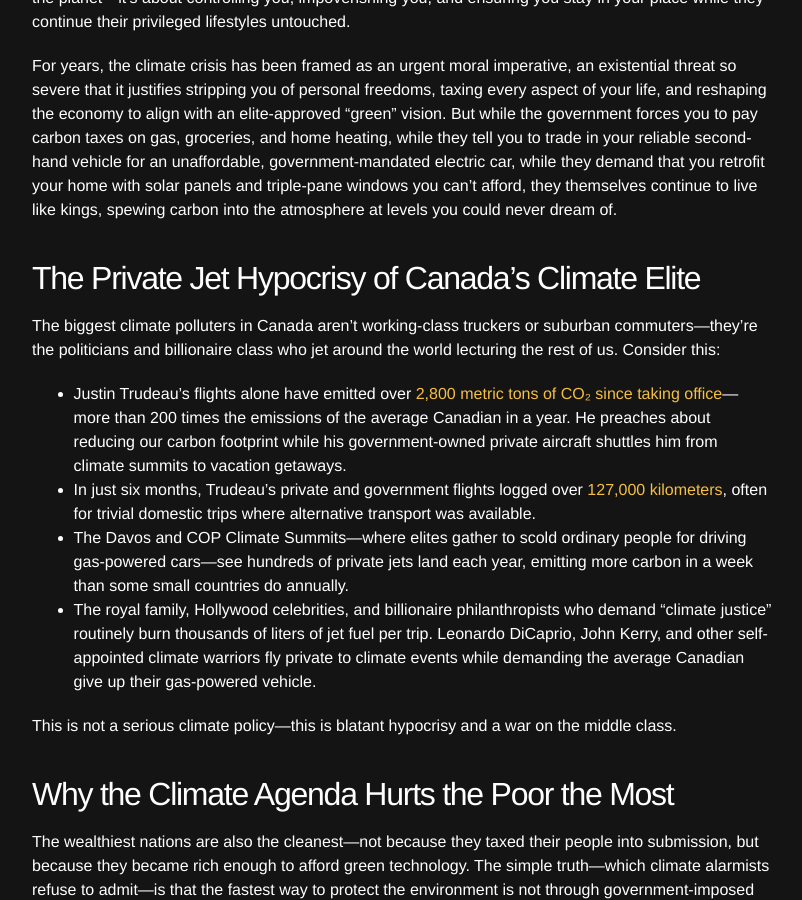
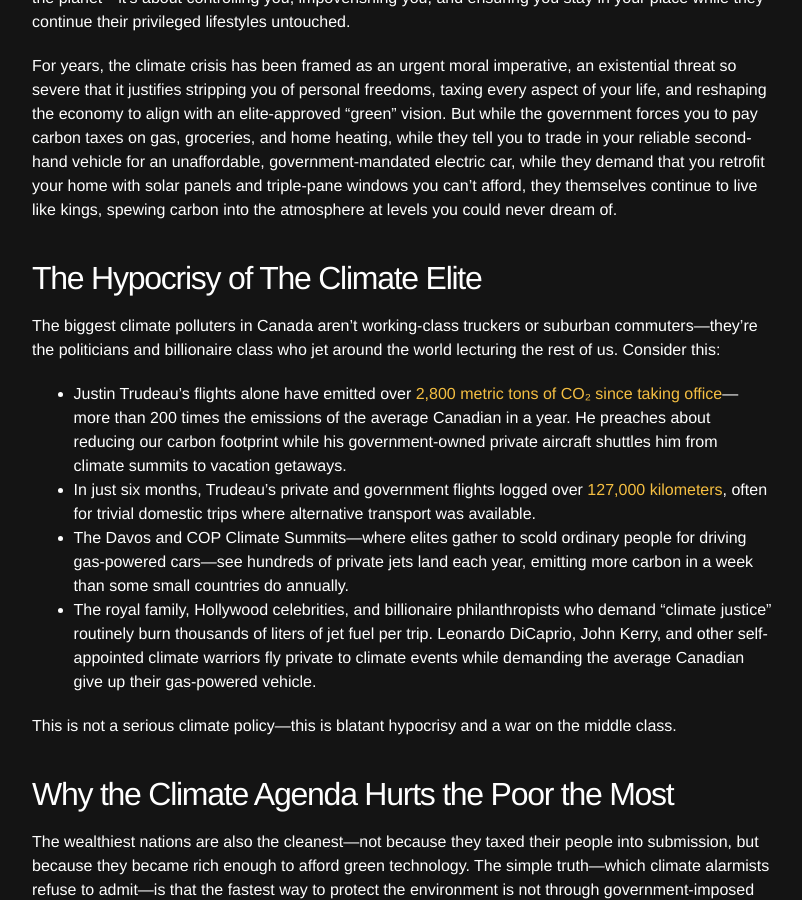
Before and after one commit to spenriche/spenriche.github.io, a Jekyll site: the page built from _posts/2025-2-7-climate.md, in a window 1280 px wide and 900 px high, scrolled down 722 px. Shown: the whole window, without its empty margins (238-1040 px from the left). Built offline with Jekyll 4.4.1, drawn with Linux system fonts in a browser that asks for light colours.

Commit message:
new post

```diff
--- a/_posts/2025-2-7-climate.md
+++ b/_posts/2025-2-7-climate.md
@@ -10,7 +10,7 @@ The ruling class in Canada—led by so-called “progressive” politicians like
 
 For years, the climate crisis has been framed as an urgent moral imperative, an existential threat so severe that it justifies stripping you of personal freedoms, taxing every aspect of your life, and reshaping the economy to align with an elite-approved “green” vision. But while the government forces you to pay carbon taxes on gas, groceries, and home heating, while they tell you to trade in your reliable second-hand vehicle for an unaffordable, government-mandated electric car, while they demand that you retrofit your home with solar panels and triple-pane windows you can't afford, they themselves continue to live like kings, spewing carbon into the atmosphere at levels you could never dream of.
 
-## The Private Jet Hypocrisy of Canada’s Climate Elite
+## The Hypocrisy of The Climate Elite
 
 The biggest climate polluters in Canada aren’t working-class truckers or suburban commuters—they’re the politicians and billionaire class who jet around the world lecturing the rest of us. Consider this:
 
```
